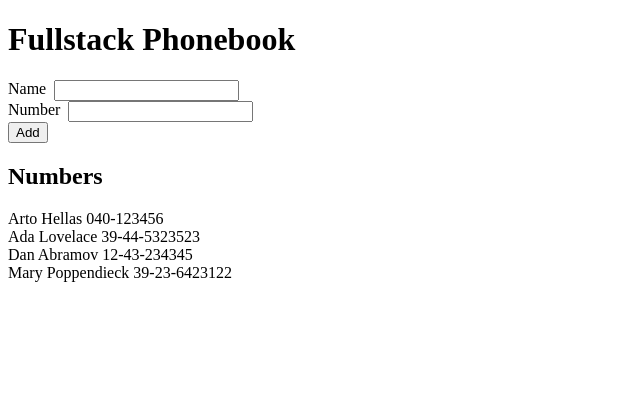
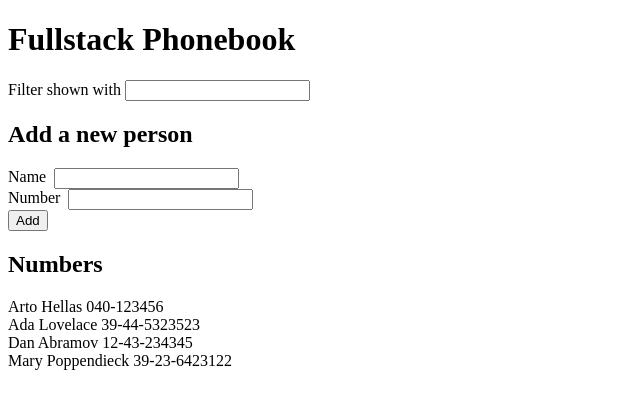
Before and after one commit to marekzelinka/fullstack-phonebook, a React (Vite) app in the folder apps/client/: page / in a window 1280 px wide. Shown: the top 408 px of the page, without its empty margins (0-640 px from the left). Built offline with nearby package versions, Linux system fonts and the light colour scheme.

Commit message:
filter by name

```diff
--- a/apps/client/src/app.jsx
+++ b/apps/client/src/app.jsx
@@ -1,6 +1,7 @@
 import { useState } from "react";
 
 import { AddPersonForm } from "./components/add-person-form.jsx";
+import { PersonFilters } from "./components/person-filters.jsx";
 import { PersonList } from "./components/person-list.jsx";
 
 export function App() {
@@ -30,13 +31,18 @@ export function App() {
     return { success: true };
   };
 
+  const [filterText, setFilterText] = useState("");
+
   return (
     <>
       <h1>Fullstack Phonebook</h1>
-      <aside>{/* <PersonFilters  />*/}</aside>
+      <aside>
+        <PersonFilters filterText={filterText} onFilterTextChange={setFilterText} />
+      </aside>
+      <h2>Add a new person</h2>
       <AddPersonForm onSubmit={addPerson} />
       <h2>Numbers</h2>
-      <PersonList persons={persons} />
+      <PersonList persons={persons} filterText={filterText} />
     </>
   );
 }
--- /dev/null
+++ b/apps/client/src/components/person-filters.jsx
@@ -0,0 +1,17 @@
+export function PersonFilters({ filterText, onFilterTextChange }) {
+  return (
+    <div>
+      <div>
+        <label>
+          Filter shown with{" "}
+          <input
+            type="search"
+            value={filterText}
+            onChange={(event) => onFilterTextChange(event.target.value)}
+            aria-label="Filter by name"
+          />
+        </label>
+      </div>
+    </div>
+  );
+}
--- a/apps/client/src/components/person-list.jsx
+++ b/apps/client/src/components/person-list.jsx
@@ -2,10 +2,14 @@ import { PersonCard } from "./person-card.jsx";
 
 const listStyles = { listStyle: "none", paddingLeft: 0 };
 
-export function PersonList({ persons }) {
+export function PersonList({ persons, filterText }) {
+  const filteredPersons = persons.filter((person) =>
+    person.name.toLowerCase().includes(filterText.toLowerCase()),
+  );
+
   return (
     <ul style={listStyles}>
-      {persons.map((person) => (
+      {filteredPersons.map((person) => (
         <li key={person.id}>
           <PersonCard person={person} />
         </li>
```
